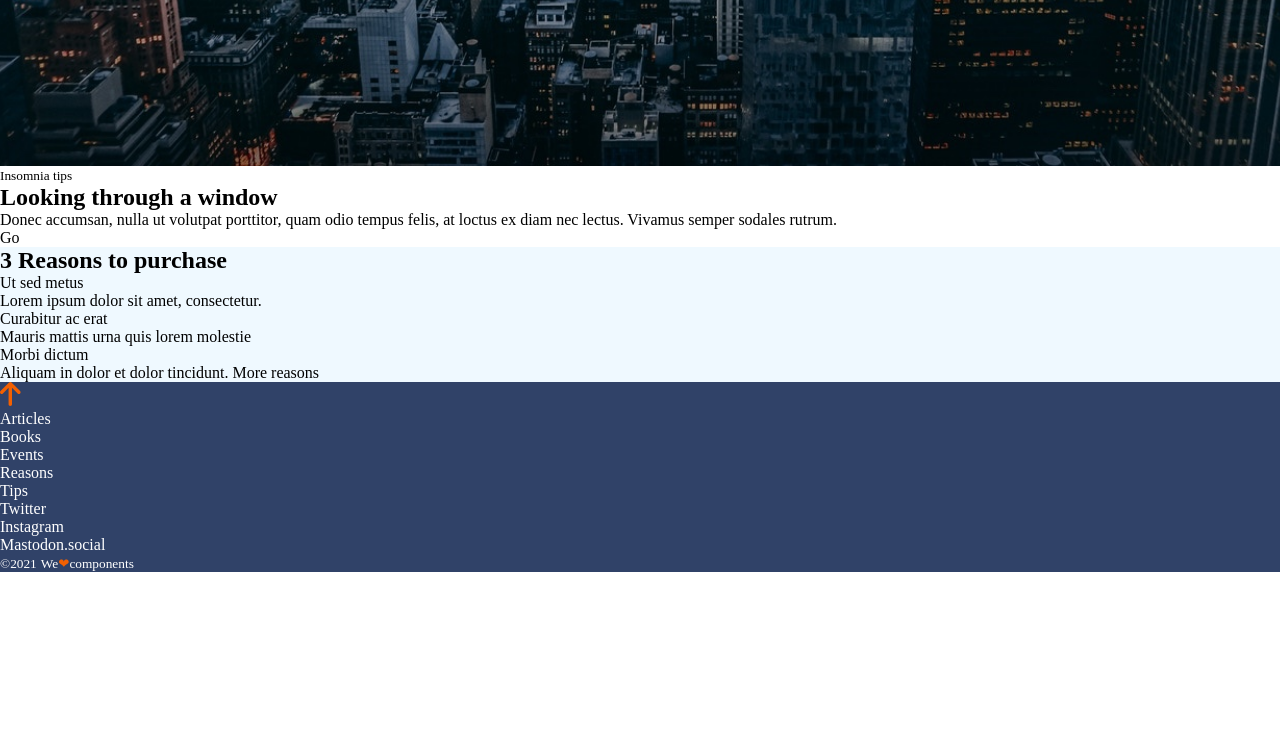
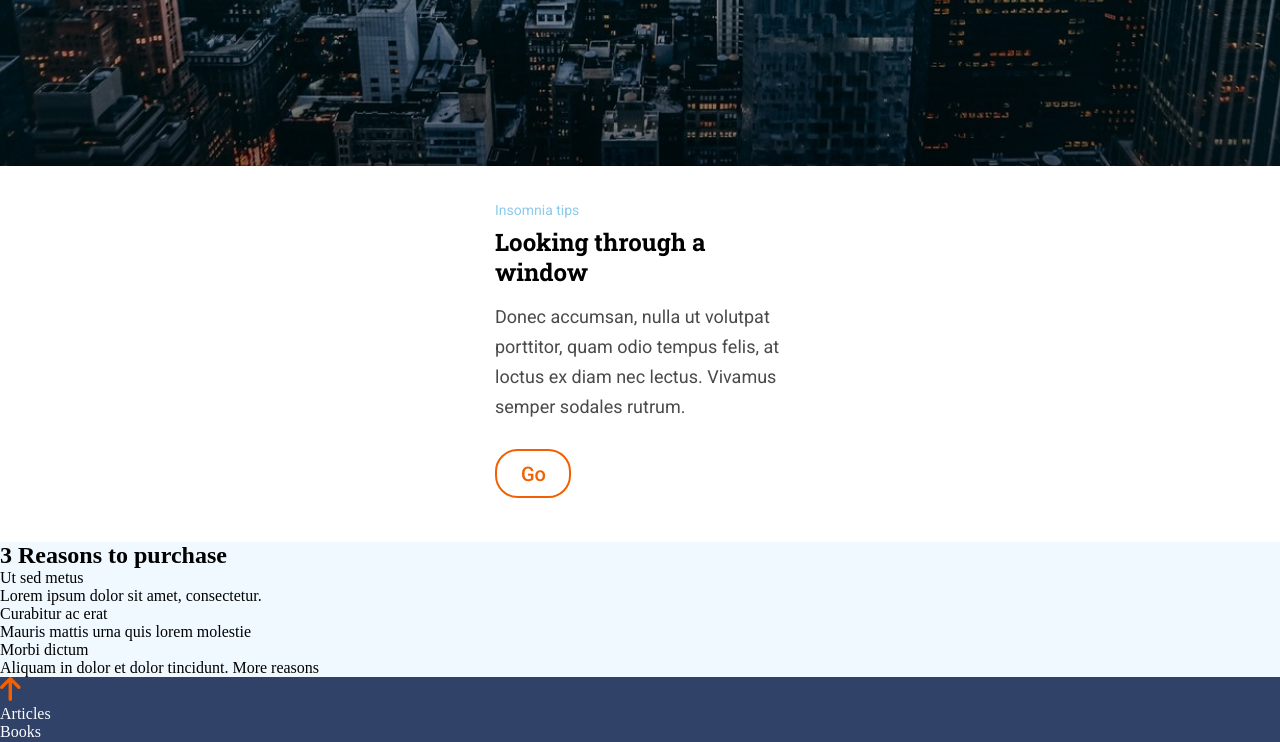
Before and after one commit to crisgruiz/modulo-1-evaluacion-final-crisgruiz, a website: page src/html/index.html in a window 1280 px wide. Shown: the part 634-1376 px from the top of the page. Before the commit the page ends 1206 px from the top, so only its background shows below. Drawn offline with nearby package versions, Linux system fonts and the light colour scheme; files that its build step writes are made by us from their sources; files whose address does not match are found by name.

Commit message:
Add description styles

```diff
--- a/src/html/partials/description.html
+++ b/src/html/partials/description.html
@@ -6,6 +6,8 @@
       Donec accumsan, nulla ut volutpat porttitor, quam odio tempus felis, at
       loctus ex diam nec lectus. Vivamus semper sodales rutrum.
     </p>
-    <p>Go</p>
+  </div>
+  <div class="description__bottom">
+    <a class="description__bottom--text bottom" href="" title="Go">Go</a>
   </div>
 </section>
--- a/src/scss/layout/_description.scss
+++ b/src/scss/layout/_description.scss
@@ -0,0 +1,61 @@
+.description {
+  height: 376px;
+  padding: 30px 15px 45px;
+  background-color: $color-description;
+  display: flex;
+  flex-direction: column;
+  justify-content: center;
+  align-items: center;
+  @include normal-text() {
+  }
+  &__pretitle {
+    font-family: $font-text;
+    font-size: 14px;
+    font-weight: normal;
+    line-height: 2.14;
+    color: $color-insomnia;
+  }
+  &__title {
+    width: 290px;
+    margin: 1px 0 15px;
+    font-family: $font-titles;
+    font-size: 24px;
+    font-weight: bold;
+    line-height: 1.25;
+    color: $color-main-text;
+  }
+  &__text {
+    width: 290px;
+    height: 120px;
+    font-family: $font-text;
+    font-size: 18px;
+    font-weight: normal;
+    line-height: 1.67;
+    color: $color-text-description;
+  }
+  &__bottom {
+    margin: 30px 214px 0 0;
+    &--text {
+      width: 76px;
+      padding: 10.5px 23px 10.5px 24px;
+      border: solid 2px $color-botton;
+      border-radius: 22.5px;
+      font-family: $font-text;
+      font-size: 20px;
+      font-weight: 500;
+      line-height: 2.25;
+      text-align: center;
+      color: $color-botton;
+    }
+  }
+}
+.bottom {
+  text-decoration: none;
+  transition: color ease 1.5s, border-color ease 1.5s,
+    background-color ease 1.5s;
+  &:hover {
+    color: $color-main-text;
+    border-color: $color-main-text;
+    background-color: $color-insomnia;
+  }
+}
```
